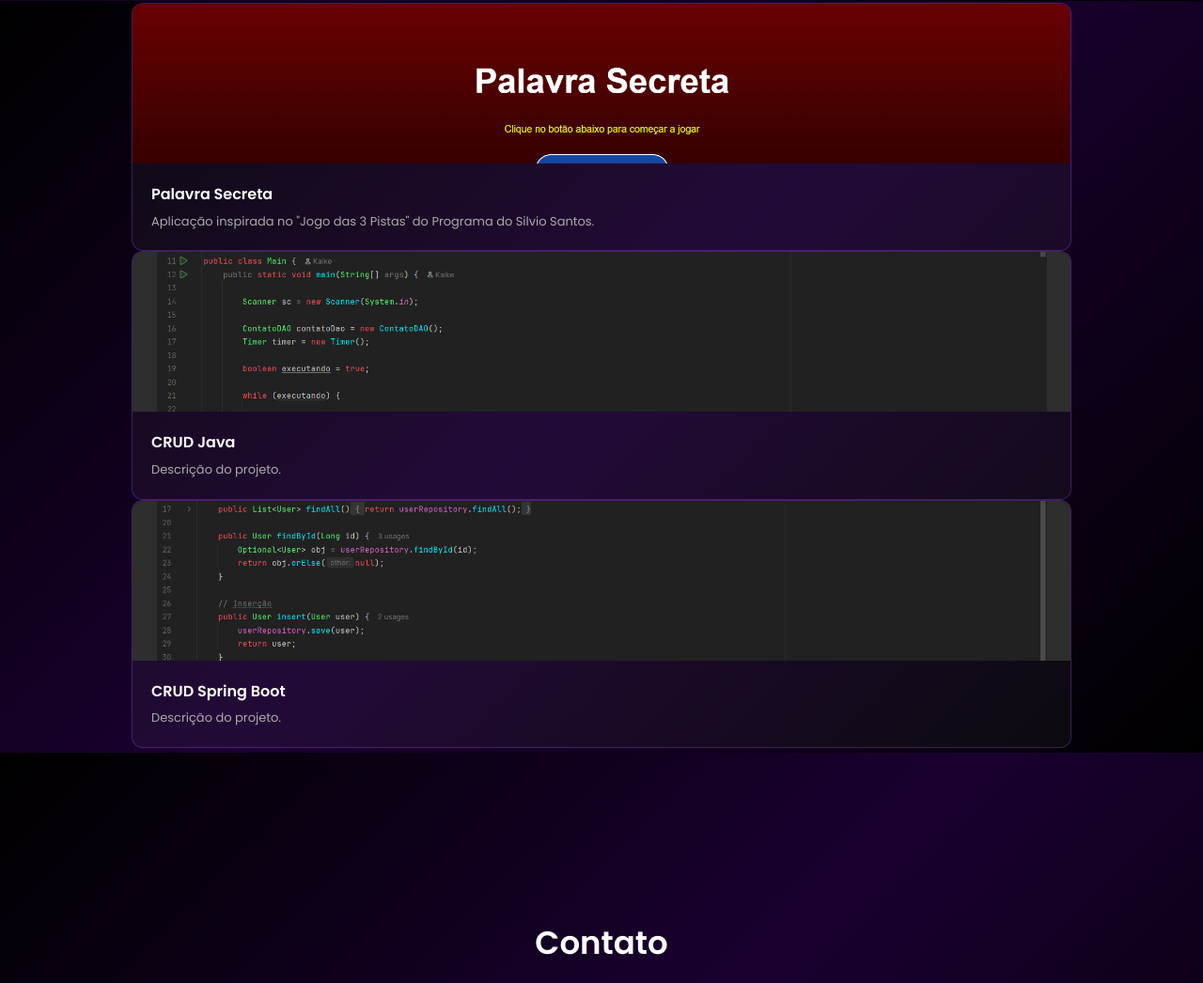
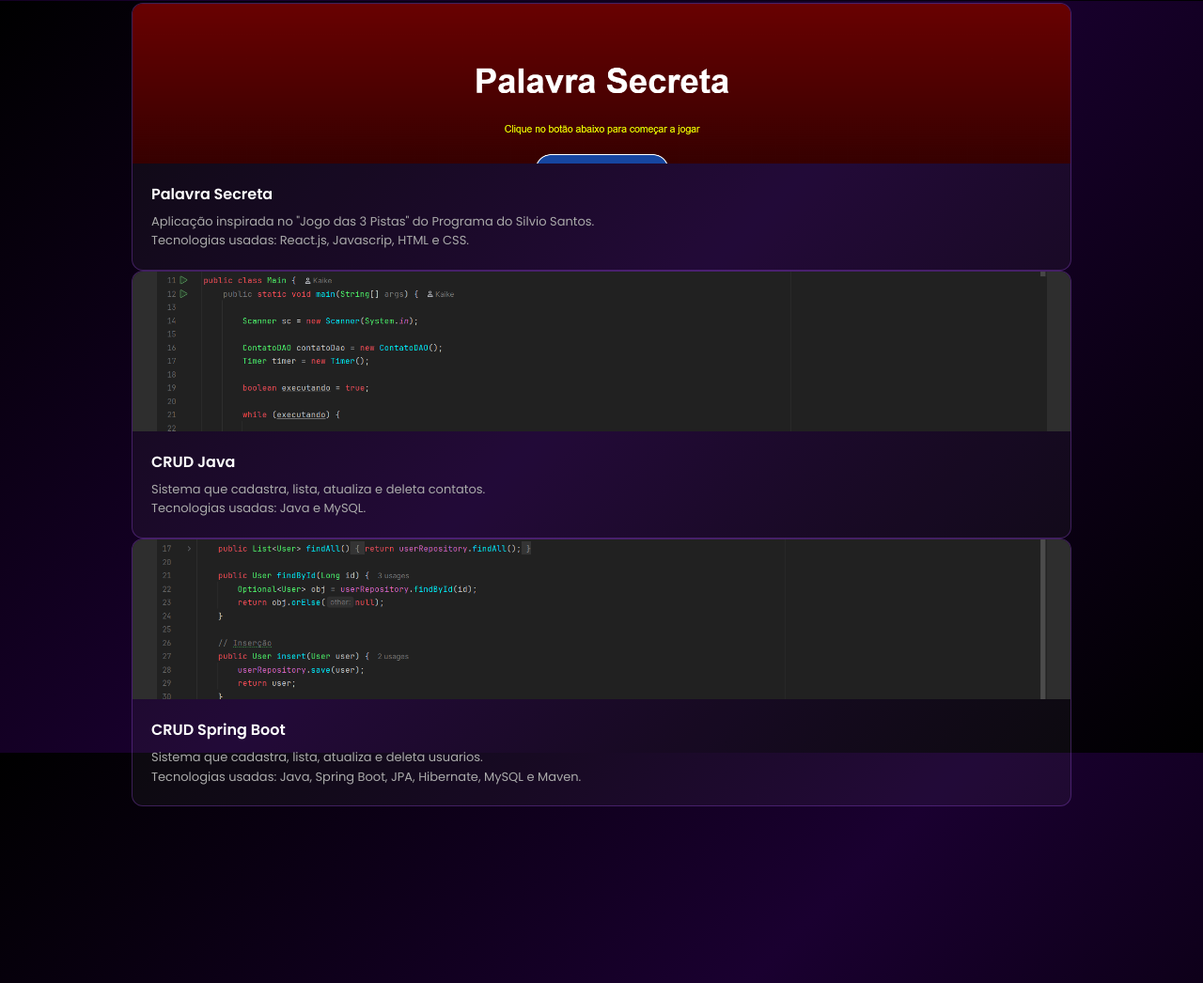
Before and after one commit to devkaikepereira/Portfolio-Pessoal, a plain HTML site: page index.html in a window 1280 px wide. Shown: the part 1599-2645 px from the top of the page at 94% size. Drawn offline with Linux system fonts and the light colour scheme.

Commit message:
Segunda versão do Portfólio Pessoal

```diff
--- a/index.html
+++ b/index.html
@@ -8,7 +8,7 @@
     <title>Portfólio - Kaike Pereira</title>
 </head>
 <body>
-
+    <!-- CABEÇALHO -->
     <header>
         <nav id="nav">
             <div class="nav-content">
@@ -24,9 +24,9 @@
             </div>
         </nav>
     </header>
-
+    <!-- CORPO PRINCIPAL -->
     <main>
-
+        <!-- SOBRE -->
         <section id="about">
             <div class="about-text">
                 <h1>Kaike Pereira</h1>
@@ -39,6 +39,7 @@
             </div>
         </section>
 
+        <!-- FORMAÇÕES -->
         <section id="training" class="section">
             <h2>Formação</h2>
 
@@ -58,6 +59,7 @@
             </article>
         </section>
 
+        <!-- PROJETOS -->
         <section id="projects" class="section">
             <h2>Projetos</h2>
 
@@ -67,6 +69,7 @@
                     <div class="project-text">
                         <h3>Palavra Secreta</h3>
                         <p>Aplicação inspirada no "Jogo das 3 Pistas" do Programa do Silvio Santos.</p>
+                        <p>Tecnologias usadas: React.js, Javascrip, HTML e CSS.</p>
                     </div>
                 </a>
             </article>
@@ -76,7 +79,8 @@
                     <figure><img src="img/crud-java.png" alt="crud-java"></figure>
                     <div class="project-text">
                         <h3>CRUD Java</h3>
-                        <p>Descrição do projeto.</p>
+                        <p>Sistema que cadastra, lista, atualiza e deleta contatos.</p>
+                        <p>Tecnologias usadas: Java e MySQL.</p>
                     </div>
                 </a>
             </article>
@@ -86,12 +90,14 @@
                     <figure><img src="img/crud-spring-boot.png" alt="crud-spring-boot"></figure>
                     <div class="project-text">
                         <h3>CRUD Spring Boot</h3>
-                        <p>Descrição do projeto.</p>
+                        <p>Sistema que cadastra, lista, atualiza e deleta usuarios.</p>
+                        <p>Tecnologias usadas: Java, Spring Boot, JPA, Hibernate, MySQL e Maven.</p>
                     </div>
                 </a>
             </article>
         </section>
 
+        <!-- CONTATOS -->
         <section id="contact" class="section">
             <h2>Contato</h2>
 
@@ -117,6 +123,7 @@
 
     </main>
 
+    <!-- RODAPÉ -->
     <footer id="footer">
         <div>
             <div>
```
